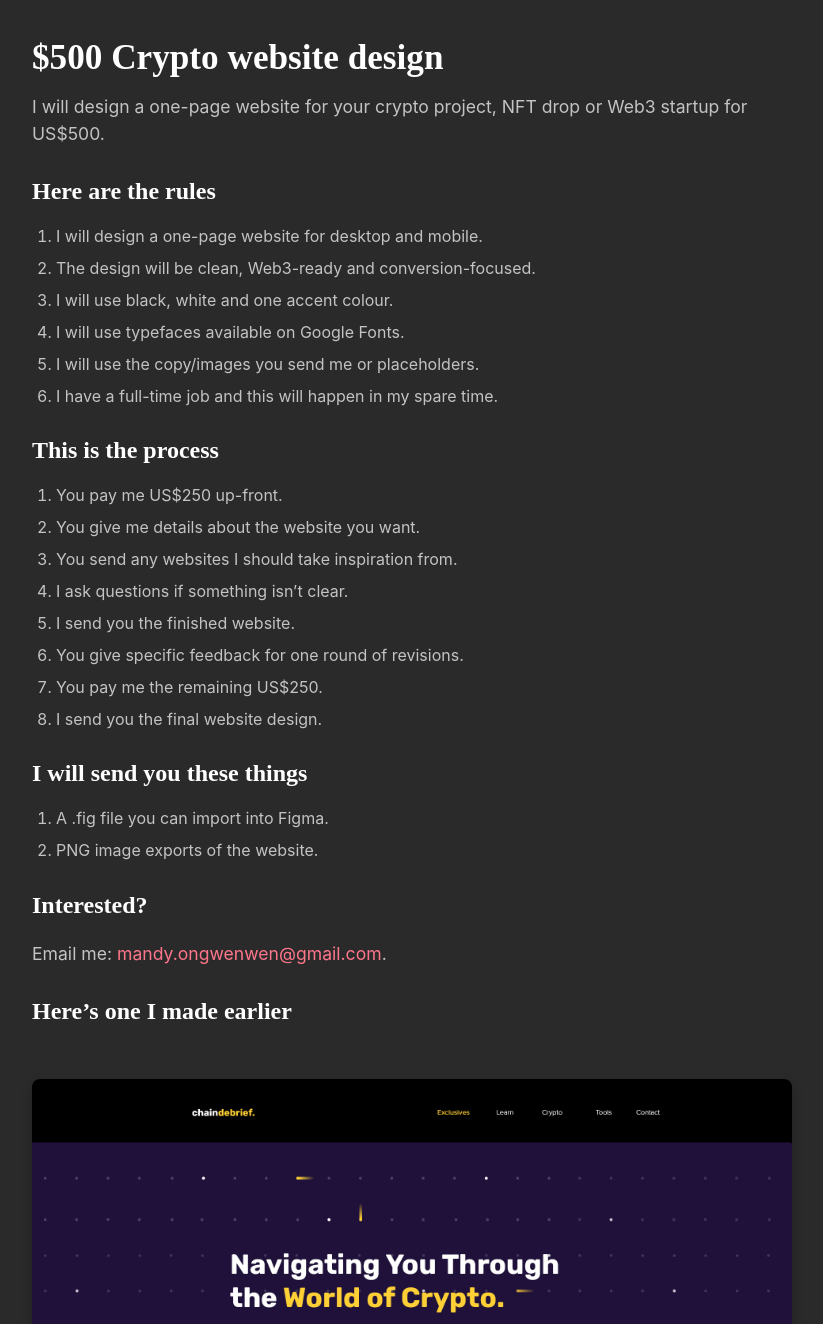
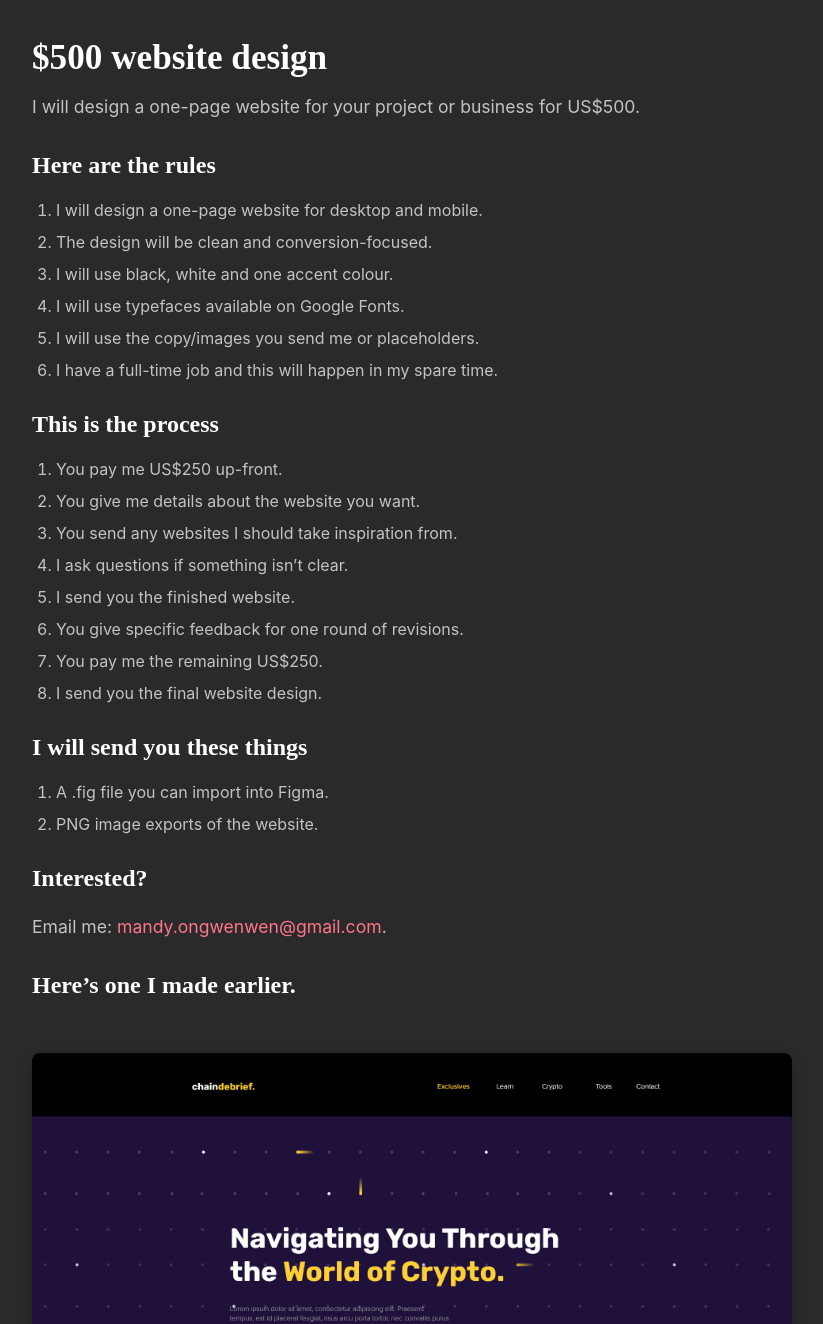
Before and after one commit to Mandyong/500-Crypto-website-design, a plain HTML site: page index.html in a window 1280 px wide. Shown: the top 1324 px of the page, without its empty margins (228-1051 px from the left). Drawn offline with Linux system fonts and the light colour scheme.

Commit message:
Update index.html
remove crypto

```diff
--- a/index.html
+++ b/index.html
@@ -5,15 +5,15 @@
 	<link rel="stylesheet" href="style.css">
 
 
-	<title>$500 Crypto Website Design</title>
+	<title>$500 Website Design</title>
 </head>
 <body>
-	<h1>$500 Crypto website design</h1>
-	<p>I will design a one-page website for your crypto project, NFT drop or Web3 startup for US$500.</p>
+	<h1>$500 website design</h1>
+	<p>I will design a one-page website for your project or business for US$500.</p>
 	<h2>Here are the rules</h2>
 	<ol>
 		<li>I will design a one-page website for desktop and mobile.</li>
-		<li>The design will be clean, Web3-ready and conversion-focused.</li>
+		<li>The design will be clean and conversion-focused.</li>
 		<li>I will use black, white and one accent colour.</li>
 		<li>I will use typefaces available on Google Fonts.</li>
 		<li>I will use the copy/images you send me or placeholders.</li>
@@ -38,7 +38,7 @@
 	<h2>Interested?</h2>
 	<p>Email me: <a href="mailto:mandy.ongwenwen@gmail.com" target="_blank">mandy.ongwenwen@gmail.com</a>.</p>
 
-	<h2>Here’s one I made earlier</h2>
+	<h2>Here’s one I made earlier.</h2>
 	<img src="Home.jpg">
 
 </body>
```
